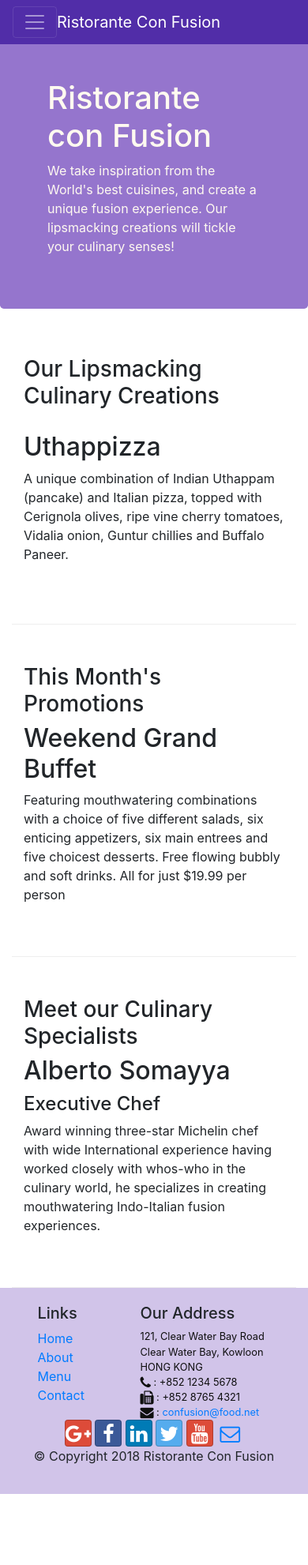
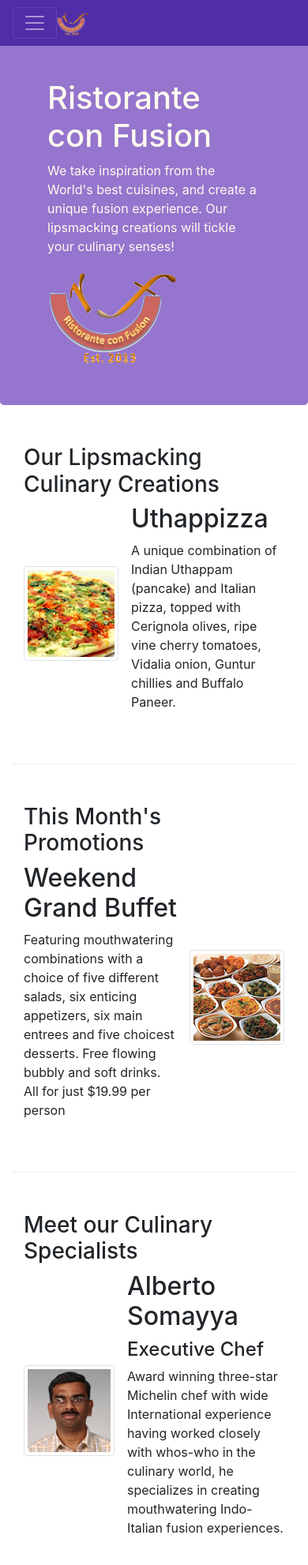
Before and after one commit to SnehalChodankar/FEWD-Bootstrap4, a website: page index.html in a window 390 px wide. Shown: the top 1982 px of the page at 79% size. Before the commit the page ends 1892 px from the top, so only its background shows below. Drawn offline with nearby package versions, Linux system fonts and the light colour scheme.

Commit message:
Images and Media object

```diff
--- a/index.html
+++ b/index.html
@@ -25,7 +25,7 @@
             <button class="navbar-toggler" type="button" data-toggle="collapse" data-target="#Navbar">
                 <span class="navbar-toggler-icon"></span>
             </button>
-            <a class="navbar-brand mr-auto" href="#">Ristorante Con Fusion</a>
+            <a class="navbar-brand mr-auto" href="#"><img src="img/logo.png" height="30" width="41"></a>
             <div class="collapse navbar-collapse" id="Navbar">
                 <ul class="navbar-nav mr-auto">
                     <li class="nav-item">
@@ -64,7 +64,8 @@
                     <h1>Ristorante con Fusion</h1>
                     <p>We take inspiration from the World's best cuisines, and create a unique fusion experience. Our lipsmacking creations will tickle your culinary senses!</p>
                 </div>
-                <div class="col-12 col-sm">
+                <div class="col-12 col-sm align-self-center">
+                    <img src="img/logo.png" class="img-fluid">
                 </div>
             </div>
         </div>
@@ -76,8 +77,13 @@
                 <h3>Our Lipsmacking Culinary Creations</h3>
             </div>
             <div class="col col-sm col-md order-sm-first">
-                <h2>Uthappizza</h2>
+                <div class="media">
+                    <img class="d-flex mr-3 img-thumbnail align-self-center" src="img/uthappizza.png">
+                    <div class="media-body">
+                        <h2 class="mt-0">Uthappizza</h2>
                         <p>A unique combination of Indian Uthappam (pancake) and Italian pizza, topped with Cerignola olives, ripe vine cherry tomatoes, Vidalia onion, Guntur chillies and Buffalo Paneer.</p>
+                    </div>
+                </div>
             </div>
         </div>
 
@@ -87,8 +93,13 @@
                 <h3>This Month's Promotions</h3>
             </div>
             <div class="col col-sm col-md">
+                <div class="media">
+                    <div class="media-body">
                         <h2>Weekend Grand Buffet</h2>
                         <p>Featuring mouthwatering combinations with a choice of five different salads, six enticing appetizers, six main entrees and five choicest desserts. Free flowing bubbly and soft drinks. All for just $19.99 per person </p>
+                    </div>
+                    <img class="d-flex ml-3 img-thumbnail align-self-center" src="img/buffet.png">
+                </div>
             </div>
         </div>
 
@@ -97,9 +108,14 @@
                 <h3>Meet our Culinary Specialists</h3>
             </div>
             <div class="col-12 col-sm col-md order-sm-first">
+                <div class="media">
+                    <img class="d-flex mr-3 img-thumbnail align-self-center" src="img/alberto.png">
+                    <div class="media-body">
                         <h2>Alberto Somayya</h2>
                         <h4>Executive Chef</h4>
                         <p>Award winning three-star Michelin chef with wide International experience having worked closely with whos-who in the culinary world, he specializes in creating mouthwatering Indo-Italian fusion experiences. </p>
+                    </div>
+                </div>
             </div>
         </div>
     </div>
```
Also changed, not shown: aboutus.html (+3 -2 lines), contactus.html (+3 -2 lines), test.html (+11 -0 lines), img/alberto.png (added), img/buffet.png (added), img/logo.png (added), img/uthappizza.png (added). Lines whose indentation alone changed are shown as unchanged.
